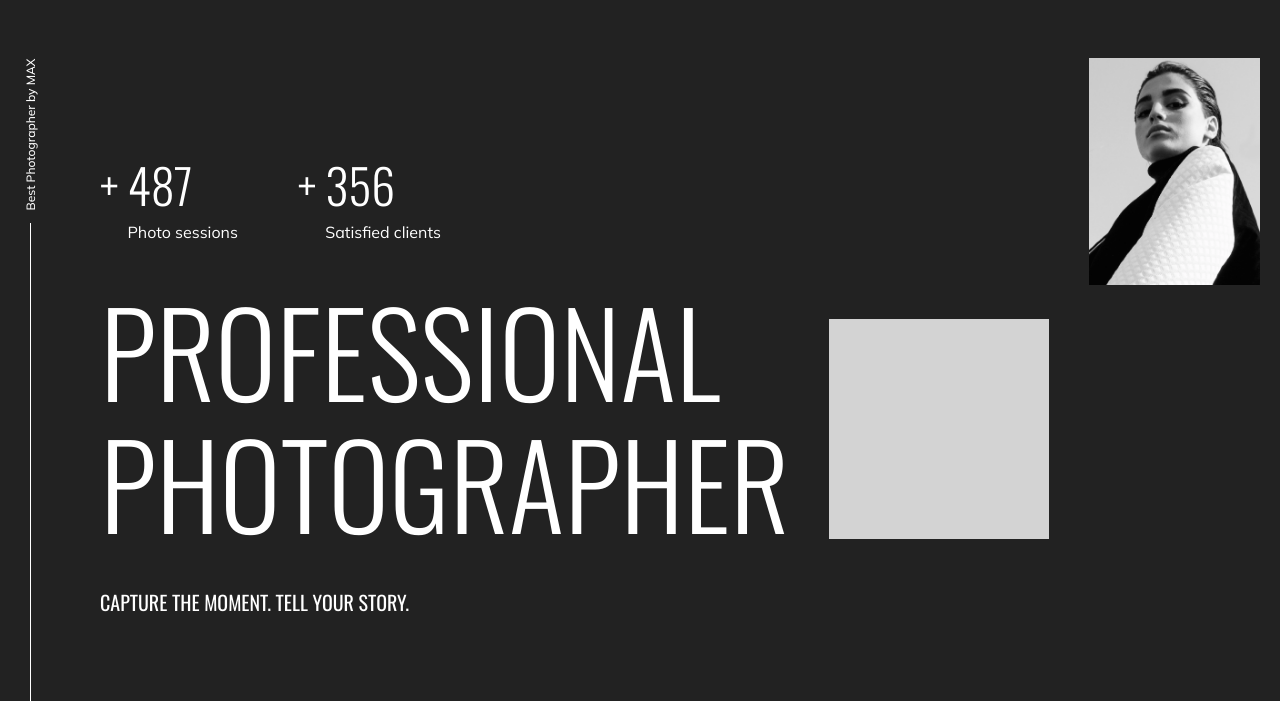
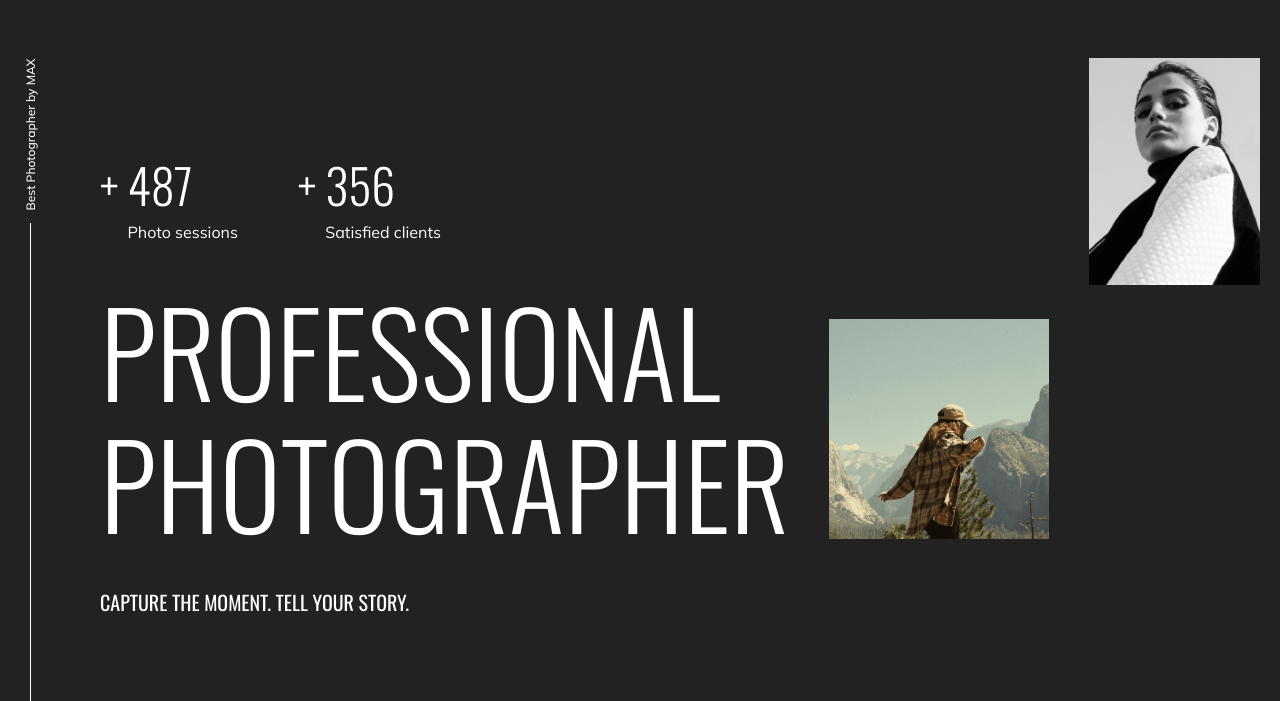
Before and after one commit to Nastasyma/portfolio, a website: page index.html in a window 1280 px wide. Shown: the part 62-763 px from the top of the page. Drawn offline with nearby package versions, Linux system fonts and the light colour scheme; the site is published under a folder, as on GitHub Pages, so addresses that start at the root find nothing.

Commit message:
refactor: edit photo in hero section

```diff
--- a/assets/styles/style.scss
+++ b/assets/styles/style.scss
@@ -264,10 +264,17 @@ ul li {
     align-items: center;
 
     &-content {
-      height: 220px;
       flex: 1 0 0;
       aspect-ratio: 1/1;
-      background: url(/assets/images/img-10.webp) lightgray 50% / cover no-repeat;
+      width: 220px;
+      // background: url(/assets/images/img-10.webp) lightgray 50% / cover no-repeat;
+
+
+      img {
+        max-height: 220px;
+        object-fit: cover;
+        object-position: center;
+      }
     }
   }
 
--- a/index.html
+++ b/index.html
@@ -82,7 +82,9 @@
                     </div>
                   </div>
                   <div class="hero__secondary-photo">
-                    <div class="hero__secondary-photo-content"></div>
+                    <div class="hero__secondary-photo-content">
+                      <img src="assets/images/img-10.webp" alt="photo" />
+                    </div>
                   </div>
                   <div class="hero__primary-photo">
                     <div class="hero__primary-photo-content">
```
Also changed, not shown: assets/styles/css/style.css.
